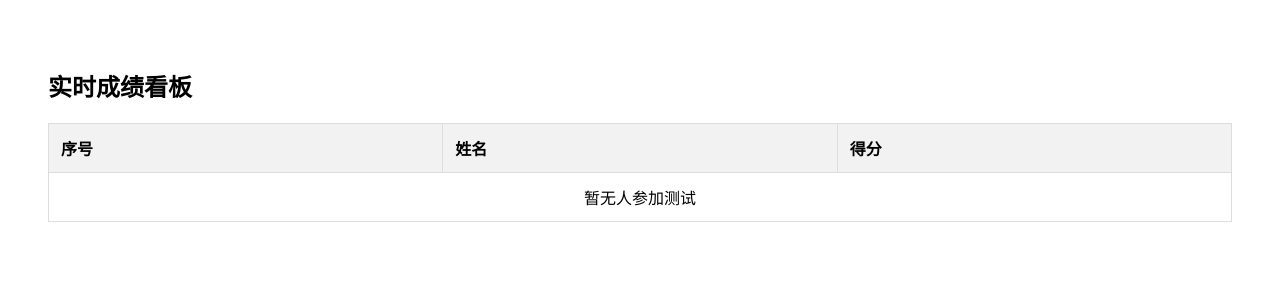
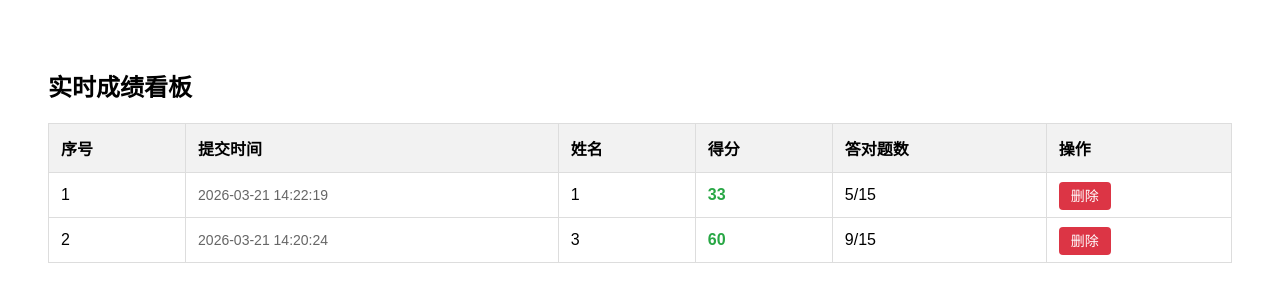
Before and after one commit to mew-mew-mew/question, a Flask app: page /admin in a window 1280 px wide. Shown: the top 302 px of the page. Run offline with Flask 3, Linux system fonts and the light colour scheme.

Commit message:
new admin

```diff
--- a/app.py
+++ b/app.py
@@ -1,47 +1,73 @@
-from flask import Flask, render_template, request
+import json
+import os
+import uuid  # 用于给每条数据生成唯一ID
+from datetime import datetime  # 用于获取当前时间戳
+from flask import Flask, render_template, request, redirect, url_for
 
 app = Flask(__name__)
 
-# 临时数据库（存放在内存中）
-# 注意：在真实生产环境中，建议后续升级为 SQLite 或 MySQL
-results_db = []
+DATA_FILE = 'results_db.json'
 
-# 15道题的标准答案字典 (对应你题库的 Answer Key)
+if not os.path.exists(DATA_FILE):
+    with open(DATA_FILE, 'w', encoding='utf-8') as f:
+        json.dump([], f)
+
 ANSWER_KEY = {
     'q1': 'B', 'q2': 'C', 'q3': 'B', 'q4': 'C', 'q5': 'B',
     'q6': 'C', 'q7': 'C', 'q8': 'A', 'q9': 'B', 'q10': 'B',
     'q11': 'B', 'q12': 'D', 'q13': 'B', 'q14': 'B', 'q15': 'C'
 }
 
+def load_data():
+    with open(DATA_FILE, 'r', encoding='utf-8') as f:
+        return json.load(f)
+
+def save_data(data):
+    with open(DATA_FILE, 'w', encoding='utf-8') as f:
+        json.dump(data, f, ensure_ascii=False, indent=4)
+
+# ... (上面的代码不用动，保留引入 json, os, uuid, datetime 和 load_data, save_data 等)
+
 @app.route('/')
 def index():
-    # 返回手机端答题页面
     return render_template('index.html')
 
 @app.route('/submit', methods=['POST'])
 def submit():
-    # 获取考生姓名
     name = request.form.get('worker_name')
 
-    # 判分逻辑
     correct_count = 0
     for q_id, correct_answer in ANSWER_KEY.items():
-        # 获取用户选择的答案
         user_answer = request.form.get(q_id)
         if user_answer == correct_answer:
             correct_count += 1
 
-    # 计算百分制得分 (答对题数 / 15 * 100)
     score = int((correct_count / 15) * 100)
+    current_time = datetime.now().strftime('%Y-%m-%d %H:%M:%S')
+    record_id = str(uuid.uuid4())
 
-    # 将成绩保存到数据库
-    results_db.append({
+    current_data = load_data()
+    current_data.append({
+        'id': record_id,
+        'timestamp': current_time,
         'name': name,
         'score': score,
         'correct_count': f"{correct_count}/15"
     })
+    save_data(current_data)
 
-    # 返回结果给用户
+    # 【核心修复】：不要直接返回 HTML！
+    # 将计算好的成绩作为参数，重定向到独立的 /success 页面
+    return redirect(url_for('success', name=name, score=score, correct_count=correct_count))
+
+# 【新增路由】：专门用来展示成功结果的独立页面
+@app.route('/success')
+def success():
+    # 从网址 (URL) 中提取刚才传过来的名字和成绩
+    name = request.args.get('name')
+    score = request.args.get('score')
+    correct_count = request.args.get('correct_count')
+
     return f"""
     <div style="font-family: sans-serif; text-align: center; padding: 50px;">
         <h2 style="color: #0056b3;">提交成功！</h2>
@@ -55,8 +81,16 @@ def submit():
 
 @app.route('/admin')
 def admin():
-    # 返回电脑端后台管理页面
-    return render_template('admin.html', results=results_db)
+    current_data = load_data()
+    current_data.reverse()
+    return render_template('admin.html', results=current_data)
+
+@app.route('/delete/<record_id>')
+def delete_record(record_id):
+    current_data = load_data()
+    updated_data = [item for item in current_data if item.get('id') != record_id]
+    save_data(updated_data)
+    return redirect(url_for('admin'))
 
 if __name__ == '__main__':
     app.run(host='0.0.0.0', port=5000, debug=True)
--- /dev/null
+++ b/results_db.json
@@ -0,0 +1,16 @@
+[
+    {
+        "id": "68a485f9-bb0a-45db-ba4e-53e519e4de46",
+        "timestamp": "2026-03-21 14:20:24",
+        "name": "3",
+        "score": 60,
+        "correct_count": "9/15"
+    },
+    {
+        "id": "60cda95e-19b7-441b-8cec-8b7200b1d631",
+        "timestamp": "2026-03-21 14:22:19",
+        "name": "1",
+        "score": 33,
+        "correct_count": "5/15"
+    }
+]
--- a/templates/admin.html
+++ b/templates/admin.html
@@ -8,6 +8,17 @@
         table { width: 100%; border-collapse: collapse; margin-top: 20px; }
         th, td { border: 1px solid #ddd; padding: 12px; text-align: left; }
         th { background-color: #f2f2f2; }
+        /* 删除按钮的样式 */
+        .delete-btn {
+            color: white;
+            background-color: #dc3545;
+            padding: 6px 12px;
+            text-decoration: none;
+            border-radius: 4px;
+            font-size: 14px;
+        }
+        .delete-btn:hover { background-color: #c82333; }
+        .time-col { color: #666; font-size: 14px; }
     </style>
 </head>
 <body>
@@ -15,17 +26,25 @@
     <table>
         <tr>
             <th>序号</th>
+            <th>提交时间</th>
             <th>姓名</th>
             <th>得分</th>
+            <th>答对题数</th>
+            <th>操作</th>
         </tr>
         {% for result in results %}
         <tr>
             <td>{{ loop.index }}</td>
+            <td class="time-col">{{ result.timestamp }}</td>
             <td>{{ result.name }}</td>
-            <td><b>{{ result.score }}</b></td>
+            <td style="color: #28a745;"><b>{{ result.score }}</b></td>
+            <td>{{ result.correct_count }}</td>
+            <td>
+                <a href="/delete/{{ result.id }}" class="delete-btn" onclick="return confirm('确定要删除【{{ result.name }}】的成绩吗？此操作不可恢复！');">删除</a>
+            </td>
         </tr>
         {% else %}
-        <tr><td colspan="3" style="text-align:center;">暂无人参加测试</td></tr>
+        <tr><td colspan="6" style="text-align:center; padding: 30px; color: #999;">暂无人参加测试</td></tr>
         {% endfor %}
     </table>
 </body>
```
